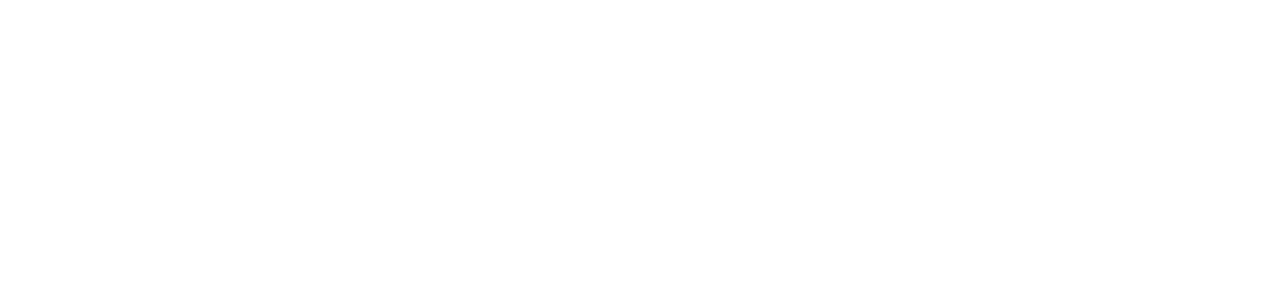
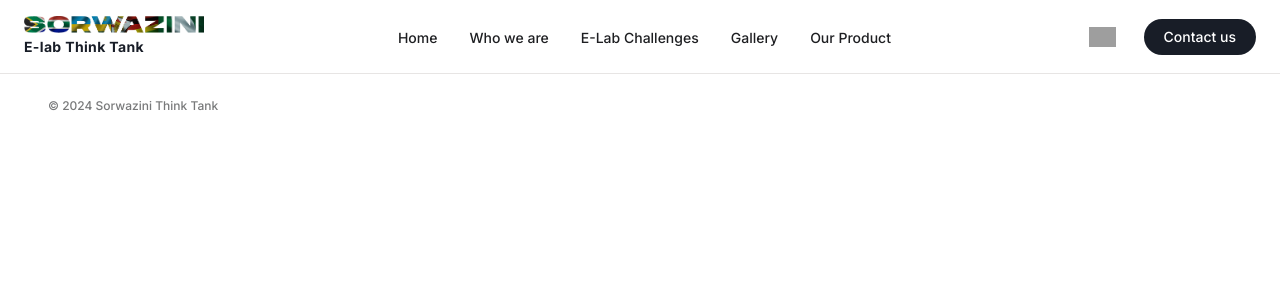
Before and after one commit to kevindermot99/SORWAZINI, a React (Vite) app: page /product in a window 1280 px wide. Before the commit this address had no page. Shown: the top 300 px of the page. Built offline with nearby package versions, Linux system fonts and the light colour scheme; grey boxes are pictures that could not be loaded; what tailwindcss-bg-patterns would draw is missing.

Commit message:
product page init

```diff
--- a/src/App.jsx
+++ b/src/App.jsx
@@ -4,6 +4,7 @@
 import Elab from "./Pages/Elab";
 import "./index.css"
 import Gallery from "./Pages/Gallery";
+import Product from "./Pages/Product";
 
 function App() {
 
@@ -14,6 +15,7 @@
           <Route path="/" element={<Home />} />
           <Route path="/elab" element={<Elab />} />
           <Route path="/gallery" element={<Gallery />} />
+          <Route path="/product" element={<Product />} />
         </Routes>
       </Router>
     </>
--- a/src/Components/Menu.jsx
+++ b/src/Components/Menu.jsx
@@ -90,7 +90,7 @@
           </div>
         </div>
       </div>
-      <div className={`h-fit w-full flex items-center  justify-between gap-4 py-4 px-[24px] top-0 z-20 `}>
+      <div className={`h-fit w-full flex items-center justify-between gap-4 py-4 px-[24px] sticky top-0 z-20 bg-white/90 backdrop-blur-md `}>
         <Link
           to={`/`}
           className={`font-Kanit font-medium text-2xl flex flex-col leading-6 text-dark-body-color justify-center items-start `}
@@ -126,12 +126,12 @@
           >
             Gallery
           </Link>
-          <a
-            href="#Aboutus"
+          <Link
+            to={`/product`}
             className={`font-medium text-sm px-1 py-2 transition hover:border-b-[2px] `}
           >
             Our Product
-          </a>
+          </Link>
         </span>
         <span className="space-x-6 flex ">
           <Link
--- /dev/null
+++ b/src/Pages/Product.jsx
@@ -0,0 +1,41 @@
+import React, { useState } from "react";
+import "boxicons/css/boxicons.min.css";
+import { Link, useLocation } from "react-router-dom";
+import Reveal from "react-awesome-reveal";
+import { keyframes } from "@emotion/react";
+import Menu from "../Components/Menu";
+import Footer from "../Components/Footer";
+
+function Product() {
+  const customAnimation = keyframes`
+  from {
+    opacity: 0;
+    transform: translateY(80px);
+    // filter: blur(5px)
+  }
+
+  to {
+    opacity: 1;
+    transform: translateY(0);
+  }
+`;
+
+  return (
+    <div className=" bg-light-body-color min-h-[100vh] w-full text-text-dark-color flex flex-col relative overflow-x-clip  ">
+      {/* Menu */}
+      <Menu />
+
+      {/* Body */}
+      <div
+        id="Challenges"
+        className="h-full scroll-mt-24 max-sm:mt-[50px] w-full flex items-center relative justify-start flex-col"
+      >
+        </div>
+
+      {/* footer */}
+      <Footer />
+    </div>
+  );
+}
+
+export default Product;
```
